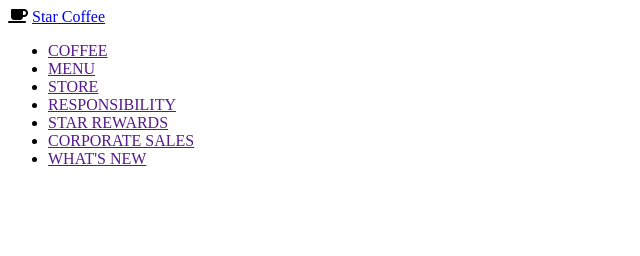
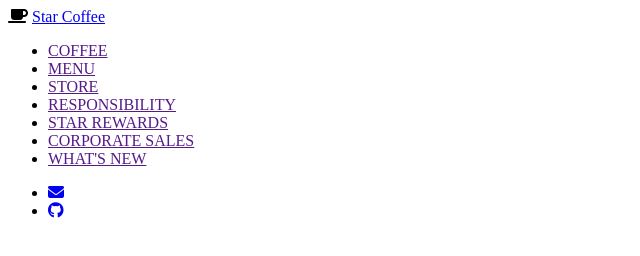
Before and after one commit to leebo-ram/Nav_bar, a plain HTML site: page Navbar.html in a window 1280 px wide. Shown: the full height of the page, 0-640 px from the left. Drawn offline with Linux system fonts and the light colour scheme.

Commit message:
HTML: Icons

```diff
--- a/Navbar.html
+++ b/Navbar.html
@@ -39,6 +39,20 @@
       <li><a href="">WHAT'S NEW</a></li>
     </ul>
 
+    <!-- Icons -->
+    <ul class="navbar__icons">
+      <li>
+        <a href="mailto:lbr71004@naver.com">
+        <i class="fas fa-envelope"></i>
+        </a>
+      </li>
+
+      <li>
+        <a href="https://github.com/leebo-ram/Navbar">
+        <i class="fab fa-github"></i>
+        </a>
+      </li>
+    </ul>
 
   </nav>
 </body>
```
